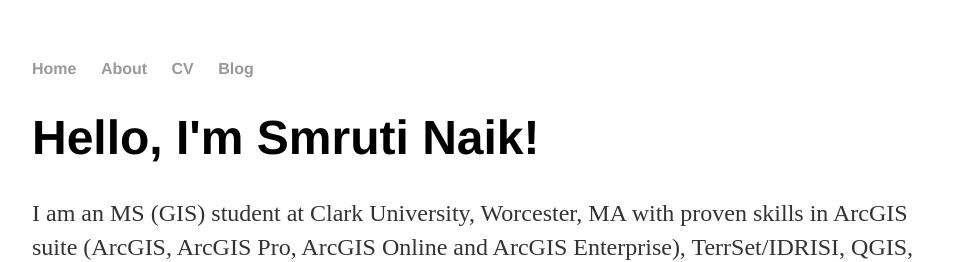
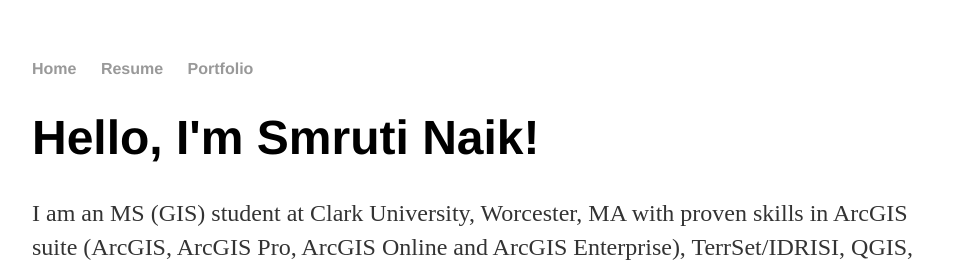
Before and after one commit to smrutinaik0203/smrutinaik.github.io, a Jekyll site: the page built from index.html, in a window 1280 px wide. Shown: the top 262 px of the page, without its empty margins (160-1119 px from the left). Built offline with Jekyll 4.4.1, drawn with Linux system fonts in a browser that asks for light colours.

Commit message:
Update default.html

```diff
--- a/_layouts/default.html
+++ b/_layouts/default.html
@@ -9,9 +9,8 @@
 			<nav>
 	    		<ul>
 	        		<li><a href="/">Home</a></li>
-		        	<li><a href="/about">About</a></li>
-	        		<li><a href="/cv">CV</a></li>
-	        		<li><a href="/blog">Blog</a></li>
+	        		<li><a href="/Resume">Resume</a></li>
+	        		<li><a href="/Portfolio">Portfolio</a></li>
 	    		</ul>
 			</nav>
 			<div class="container">
```
